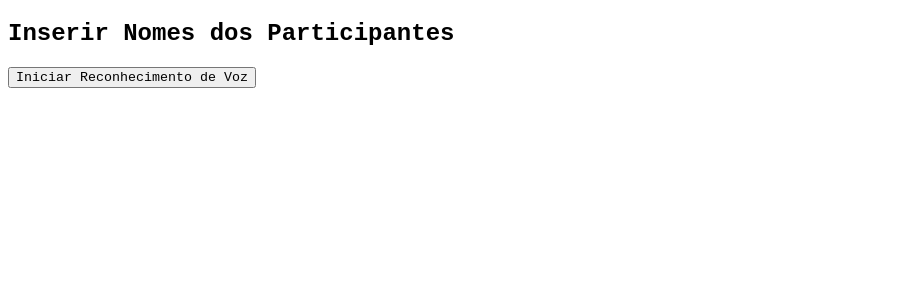
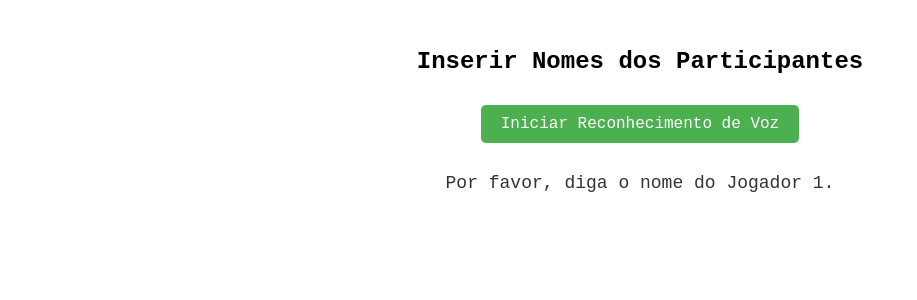
Before and after one commit to D3n1ls0n/jogoDaVelhaComReconhecimentoDeVoz, an Angular app: page / in a window 1280 px wide. Shown: the top 300 px of the page, without its empty margins (0-917 px from the left). Built offline with nearby package versions, Linux system fonts and the light colour scheme.

Commit message:
fix: enter user name and part ongoing.

```diff
--- a/src/app/app.component.html
+++ b/src/app/app.component.html
@@ -1,2 +1,2 @@
 <!-- <app-board></app-board> -->
-<app-nome-participantes></app-nome-participantes>
+<app-nome-participantes (startGame)="onStartGame($event)"></app-nome-participantes>
--- a/src/app/app.component.ts
+++ b/src/app/app.component.ts
@@ -12,4 +12,7 @@ import { FormsModule } from '@angular/forms';
 })
 export class AppComponent {
   title = 'tic-tac-toe-pwa-angular';
+  onStartGame(event: { player1: string, player2: string }) {
+    console.log('Jogo iniciado com:', event);
+  }
 }
--- a/src/app/components/board/board.component.ts
+++ b/src/app/components/board/board.component.ts
@@ -1,15 +1,14 @@
 import { Component, OnInit, NgZone } from '@angular/core';
 import { CommonModule } from '@angular/common';
 import { SquareComponent } from '../square/square.component';
-import { NomeParticipantesComponent } from '../nome-participantes/nome-participantes.component';
-
 @Component({
   selector: 'app-board',
   standalone: true,
-  imports: [CommonModule, SquareComponent, NomeParticipantesComponent],
+  imports: [CommonModule, SquareComponent],
   templateUrl: './board.component.html',
   styleUrls: ['./board.component.scss'],
 })
+
 export class BoardComponent implements OnInit {
   squares!: any[];
   xIsNext!: boolean;
--- a/src/app/components/nome-participantes/nome-participantes.component.html
+++ b/src/app/components/nome-participantes/nome-participantes.component.html
@@ -1,4 +1,26 @@
-<div>
+<div class="container">
   <h2>Inserir Nomes dos Participantes</h2>
-  <button (click)="setupVoiceRecognition()">Iniciar Reconhecimento de Voz</button>
+  <button (click)="setupVoiceRecognition()" [disabled]="isRecognitionActive" class="start-btn">
+    Iniciar Reconhecimento de Voz
+  </button>
+
+  <div *ngIf="currentStep === 0" class="instruction">
+    <p>Por favor, diga o nome do Jogador 1.</p>
+  </div>
+  <div *ngIf="currentStep === 1" class="instruction">
+    <p>Por favor, escolha sua peça, Jogador 1 (UM ou DOIS).</p>
+  </div>
+  <div *ngIf="currentStep === 2" class="instruction">
+    <p>Por favor, diga o nome do Jogador 2.</p>
+  </div>
+  <div *ngIf="player1Name" class="feedback">
+    <p>Nome do Jogador 1: <strong>{{ player1Name }}</strong></p>
+  </div>
+  <div *ngIf="player1Piece" class="feedback">
+    <p>Jogador 1 escolheu: <strong>{{ player1Piece === 'X' ? 'UM (X)' : 'DOIS (O)' }}</strong></p>
+  </div>
+  <div *ngIf="player2Name" class="feedback">
+    <p>Nome do Jogador 2: <strong>{{ player2Name }}</strong></p>
+    <p>Jogador 2 ficará com a peça: <strong>{{ player2Piece === 'X' ? 'UM (X)' : 'DOIS (O)' }}</strong></p>
+  </div>
 </div>
--- a/src/app/components/nome-participantes/nome-participantes.component.scss
+++ b/src/app/components/nome-participantes/nome-participantes.component.scss
@@ -0,0 +1,36 @@
+.container {
+  text-align: center;
+  padding: 20px;
+}
+
+.start-btn {
+  background-color: #4CAF50;
+  color: white;
+  padding: 10px 20px;
+  margin: 10px 0;
+  border: none;
+  cursor: pointer;
+  font-size: 16px;
+  border-radius: 5px;
+}
+
+.start-btn:disabled {
+  background-color: #9E9E9E;
+  cursor: not-allowed;
+}
+
+.instruction {
+  margin-top: 20px;
+  font-size: 18px;
+  color: #333;
+}
+
+.feedback {
+  margin-top: 10px;
+  font-size: 16px;
+  color: #666;
+}
+
+.feedback strong {
+  color: #000;
+}
--- a/src/app/components/nome-participantes/nome-participantes.component.ts
+++ b/src/app/components/nome-participantes/nome-participantes.component.ts
@@ -1,8 +1,10 @@
 import { Component, EventEmitter, Output } from '@angular/core';
+import { CommonModule } from '@angular/common';
 
 @Component({
   selector: 'app-nome-participantes',
   standalone: true,
+  imports: [CommonModule],
   templateUrl: './nome-participantes.component.html',
   styleUrls: ['./nome-participantes.component.scss'],
 })
@@ -17,6 +19,8 @@ export class NomeParticipantesComponent {
   player2Name: string = '';
   player1Piece: string = '';
   player2Piece: string = '';
+  currentStep: number = 0; // Track the current step in the voice recognition process
+  isRecognitionActive: boolean = false;
 
   constructor() {}
 
```
Also changed, not shown: 1 other file (tests, documents, lock files or other folders).
